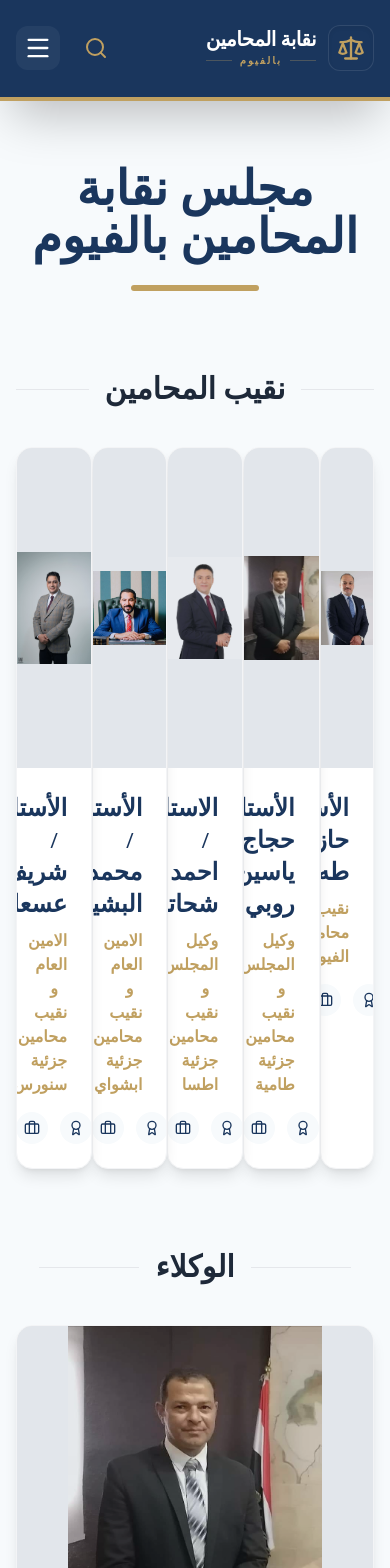
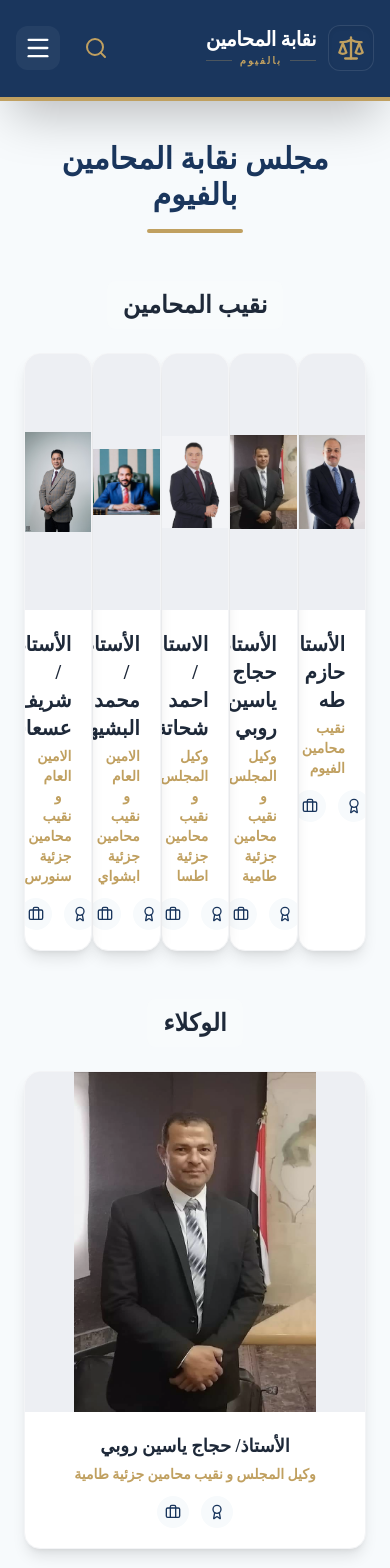
Before and after one commit to nqabaalmohamen/NQB, a React (Vite) app: page /NQB/council in a window 390 px wide. Shown: the top 1568 px of the page. Built offline with nearby package versions, Linux system fonts and the light colour scheme.

Commit message:
تحسين استجابة صفحة المجلس للهواتف وتوسيط الأعضاء

```diff
--- a/src/pages/Council.tsx
+++ b/src/pages/Council.tsx
@@ -28,21 +28,21 @@ const Council = () => {
       initial={{ opacity: 0, y: 20 }}
       whileInView={{ opacity: 1, y: 0 }}
       viewport={{ once: true }}
-      className={`bg-white rounded-2xl shadow-lg overflow-hidden border border-gray-100 group ${large ? 'max-w-md mx-auto' : ''}`}
+      className={`bg-white rounded-2xl shadow-lg overflow-hidden border border-gray-100 group w-full ${large ? 'max-w-md' : 'max-w-sm'} mx-auto`}
     >
-      <div className={`${large ? 'h-80' : 'aspect-square'} overflow-hidden relative bg-gray-50`}>
+      <div className={`${large ? 'h-64 md:h-80' : 'aspect-square'} overflow-hidden relative bg-gray-50 flex items-center justify-center`}>
         <img
           src={member.image}
           alt={member.name}
           className="w-full h-full object-contain group-hover:scale-105 transition-transform duration-500"
           referrerPolicy="no-referrer"
         />
-        <div className="absolute inset-0 bg-primary/10 group-hover:bg-transparent transition-colors"></div>
+        <div className="absolute inset-0 bg-primary/5 group-hover:bg-transparent transition-colors"></div>
       </div>
-      <div className="p-6 text-center">
-        <h3 className={`${large ? 'text-2xl' : 'text-xl'} font-bold mb-2`}>{member.name}</h3>
-        <p className="text-secondary font-bold">{member.role}</p>
-        <div className="mt-4 flex justify-center gap-3">
+      <div className="p-5 md:p-6 text-center">
+        <h3 className={`${large ? 'text-xl md:text-2xl' : 'text-lg md:text-xl'} font-bold mb-1 md:mb-2 text-gray-800`}>{member.name}</h3>
+        <p className="text-secondary font-bold text-sm md:text-base">{member.role}</p>
+        <div className="mt-3 md:mt-4 flex justify-center gap-3">
           <div className="bg-accent p-2 rounded-full"><Award className="h-4 w-4 text-primary" /></div>
           <div className="bg-accent p-2 rounded-full"><Briefcase className="h-4 w-4 text-primary" /></div>
         </div>
@@ -51,21 +51,21 @@ const Council = () => {
   );
 
   return (
-    <div className="max-w-7xl mx-auto px-4 py-16" dir="rtl">
-      <div className="text-center mb-20">
-        <h1 className="text-5xl font-serif mb-6 text-primary">مجلس نقابة المحامين بالفيوم</h1>
-        <div className="w-32 h-1.5 bg-secondary mx-auto rounded-full"></div>
+    <div className="max-w-7xl mx-auto px-4 py-10 md:py-16" dir="rtl">
+      <div className="text-center mb-12 md:20">
+        <h1 className="text-3xl md:text-5xl font-serif mb-4 md:6 text-primary">مجلس نقابة المحامين بالفيوم</h1>
+        <div className="w-24 md:32 h-1 md:1.5 bg-secondary mx-auto rounded-full"></div>
       </div>
 
       {/* النقيب */}
       {chairman.length > 0 && (
-        <section className="mb-20">
-          <div className="flex items-center gap-4 mb-10 justify-center">
-            <div className="h-px bg-gray-200 flex-grow max-w-[100px]"></div>
-            <h2 className="text-3xl font-bold text-gray-800">نقيب المحامين</h2>
-            <div className="h-px bg-gray-200 flex-grow max-w-[100px]"></div>
+        <section className="mb-12 md:20">
+          <div className="flex items-center gap-4 mb-6 md:10 justify-center">
+            <div className="hidden sm:block h-px bg-gray-200 flex-grow max-w-[100px]"></div>
+            <h2 className="text-2xl md:text-3xl font-bold text-gray-800 px-4 py-2 bg-accent/30 rounded-lg">نقيب المحامين</h2>
+            <div className="hidden sm:block h-px bg-gray-200 flex-grow max-w-[100px]"></div>
           </div>
-          <div className="flex justify-center">
+          <div className="flex justify-center px-2">
             {chairman.map(m => <MemberCard key={m.id} member={m} large={true} />)}
           </div>
         </section>
@@ -73,29 +73,29 @@ const Council = () => {
 
       {/* الوكلاء */}
       {viceChairmen.length > 0 && (
-        <section className="mb-20">
-          <div className="flex items-center gap-4 mb-10 justify-center">
-            <div className="h-px bg-gray-200 flex-grow max-w-[100px]"></div>
-            <h2 className="text-3xl font-bold text-gray-800">الوكلاء</h2>
-            <div className="h-px bg-gray-200 flex-grow max-w-[100px]"></div>
+        <section className="mb-12 md:20">
+          <div className="flex items-center gap-4 mb-6 md:10 justify-center">
+            <div className="hidden sm:block h-px bg-gray-200 flex-grow max-w-[100px]"></div>
+            <h2 className="text-2xl md:text-3xl font-bold text-gray-800 px-4 py-2 bg-accent/30 rounded-lg">الوكلاء</h2>
+            <div className="hidden sm:block h-px bg-gray-200 flex-grow max-w-[100px]"></div>
           </div>
-          <div className="grid grid-cols-1 md:grid-cols-2 gap-10 max-w-4xl mx-auto">
+          <div className="grid grid-cols-1 sm:grid-cols-2 gap-6 md:gap-10 max-w-4xl mx-auto px-2">
             {viceChairmen.map(m => <MemberCard key={m.id} member={m} />)}
           </div>
         </section>
       )}
 
       {/* الأمانة العامة وأمانة الصندوق */}
-      <div className="grid grid-cols-1 lg:grid-cols-2 gap-20 mb-20">
+      <div className="grid grid-cols-1 lg:grid-cols-2 gap-10 md:gap-20 mb-12 md:20">
         {/* الأمانة العامة */}
         {secretaryGeneral.length > 0 && (
           <section>
-            <div className="flex items-center gap-4 mb-10 justify-center">
-              <div className="h-px bg-gray-200 flex-grow max-w-[50px]"></div>
-              <h2 className="text-2xl font-bold text-gray-800">الأمانة العامة</h2>
-              <div className="h-px bg-gray-200 flex-grow max-w-[50px]"></div>
+            <div className="flex items-center gap-4 mb-6 md:10 justify-center">
+              <div className="hidden sm:block h-px bg-gray-200 flex-grow max-w-[50px]"></div>
+              <h2 className="text-xl md:text-2xl font-bold text-gray-800 px-4 py-2 bg-accent/30 rounded-lg">الأمانة العامة</h2>
+              <div className="hidden sm:block h-px bg-gray-200 flex-grow max-w-[50px]"></div>
             </div>
-            <div className="grid grid-cols-1 gap-10">
+            <div className="grid grid-cols-1 gap-6 md:gap-10 px-2">
               {secretaryGeneral.map(m => <MemberCard key={m.id} member={m} />)}
             </div>
           </section>
@@ -104,12 +104,12 @@ const Council = () => {
         {/* أمانة الصندوق */}
         {treasurer.length > 0 && (
           <section>
-            <div className="flex items-center gap-4 mb-10 justify-center">
-              <div className="h-px bg-gray-200 flex-grow max-w-[50px]"></div>
-              <h2 className="text-2xl font-bold text-gray-800">أمانة الصندوق</h2>
-              <div className="h-px bg-gray-200 flex-grow max-w-[50px]"></div>
+            <div className="flex items-center gap-4 mb-6 md:10 justify-center">
+              <div className="hidden sm:block h-px bg-gray-200 flex-grow max-w-[50px]"></div>
+              <h2 className="text-xl md:text-2xl font-bold text-gray-800 px-4 py-2 bg-accent/30 rounded-lg">أمانة الصندوق</h2>
+              <div className="hidden sm:block h-px bg-gray-200 flex-grow max-w-[50px]"></div>
             </div>
-            <div className="grid grid-cols-1 gap-10">
+            <div className="grid grid-cols-1 gap-6 md:gap-10 px-2">
               {treasurer.map(m => <MemberCard key={m.id} member={m} />)}
             </div>
           </section>
@@ -118,13 +118,13 @@ const Council = () => {
 
       {/* عضو الشباب */}
       {youthMember.length > 0 && (
-        <section className="mb-20">
-          <div className="flex items-center gap-4 mb-10 justify-center">
-            <div className="h-px bg-gray-200 flex-grow max-w-[100px]"></div>
-            <h2 className="text-3xl font-bold text-gray-800">عضو الشباب</h2>
-            <div className="h-px bg-gray-200 flex-grow max-w-[100px]"></div>
+        <section className="mb-12 md:20">
+          <div className="flex items-center gap-4 mb-6 md:10 justify-center">
+            <div className="hidden sm:block h-px bg-gray-200 flex-grow max-w-[100px]"></div>
+            <h2 className="text-2xl md:text-3xl font-bold text-gray-800 px-4 py-2 bg-accent/30 rounded-lg">عضو الشباب</h2>
+            <div className="hidden sm:block h-px bg-gray-200 flex-grow max-w-[100px]"></div>
           </div>
-          <div className="flex justify-center">
+          <div className="flex justify-center px-2">
             {youthMember.map(m => <MemberCard key={m.id} member={m} />)}
           </div>
         </section>
@@ -133,12 +133,12 @@ const Council = () => {
       {/* باقي الأعضاء */}
       {otherMembers.length > 0 && (
         <section>
-          <div className="flex items-center gap-4 mb-10 justify-center">
-            <div className="h-px bg-gray-200 flex-grow max-w-[100px]"></div>
-            <h2 className="text-3xl font-bold text-gray-800">أعضاء المجلس</h2>
-            <div className="h-px bg-gray-200 flex-grow max-w-[100px]"></div>
+          <div className="flex items-center gap-4 mb-6 md:10 justify-center">
+            <div className="hidden sm:block h-px bg-gray-200 flex-grow max-w-[100px]"></div>
+            <h2 className="text-2xl md:text-3xl font-bold text-gray-800 px-4 py-2 bg-accent/30 rounded-lg">أعضاء المجلس</h2>
+            <div className="hidden sm:block h-px bg-gray-200 flex-grow max-w-[100px]"></div>
           </div>
-          <div className="grid grid-cols-1 sm:grid-cols-2 lg:grid-cols-3 gap-10">
+          <div className="grid grid-cols-1 sm:grid-cols-2 lg:grid-cols-3 gap-6 md:gap-10 px-2">
             {otherMembers.map(m => <MemberCard key={m.id} member={m} />)}
           </div>
         </section>
```
